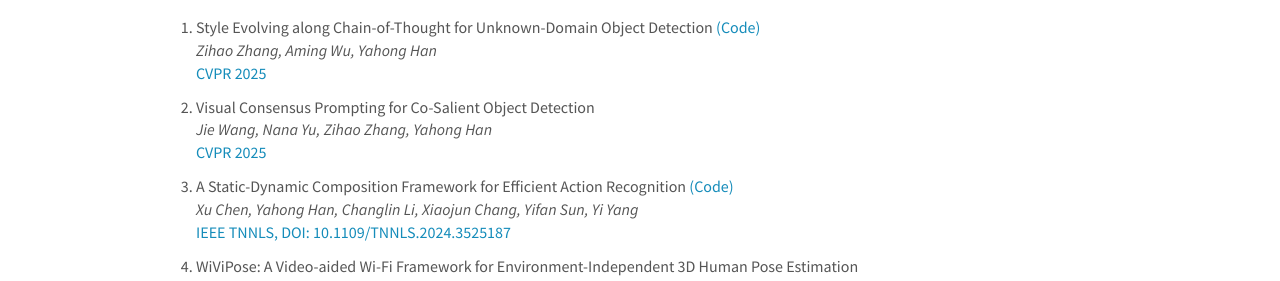
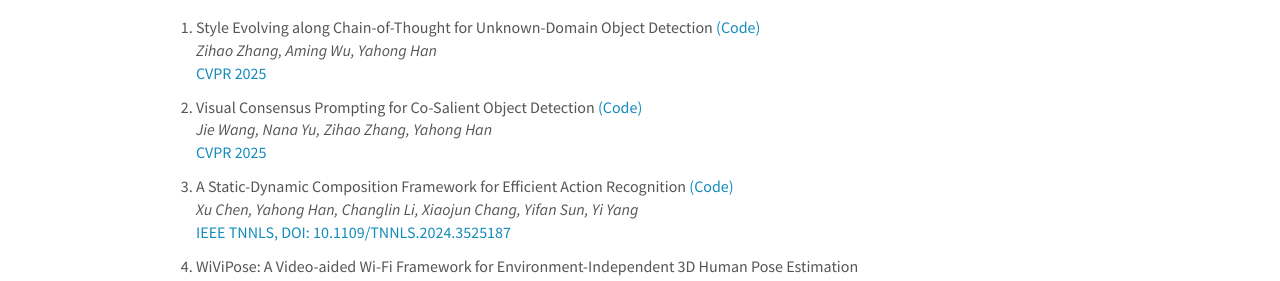
Before and after one commit to tjumm/tjumm.github.io, a Jekyll site: the page built from _pages/publications.md, in a window 1280 px wide and 900 px high. Shown: the part 132-413 px from the top of the window. Built offline with Jekyll 4.4.1, drawn with Linux system fonts in a browser that asks for light colours; comment, search, counter and statistics services are not loaded.

Commit message:
edit publist-wj

```diff
--- a/_data/publist.yml
+++ b/_data/publist.yml
@@ -7,7 +7,7 @@
     display: "CVPR 2025"
   highlight: 0
 
-- title: "1. Visual Consensus Prompting for Co-Salient Object Detection"
+- title: "1. Visual Consensus Prompting for Co-Salient Object Detection <a href='https://github.com/WJ-CV/VCP'>(Code)</a>"
   image: dummy.png
   description:
   authors: Jie Wang, Nana Yu, Zihao Zhang, Yahong Han
```
